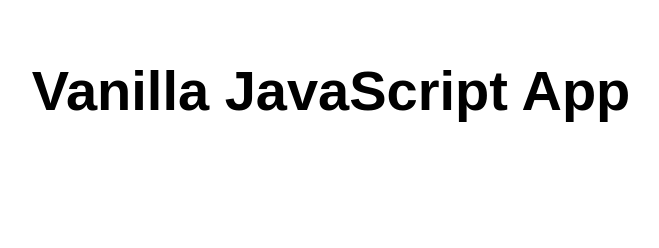
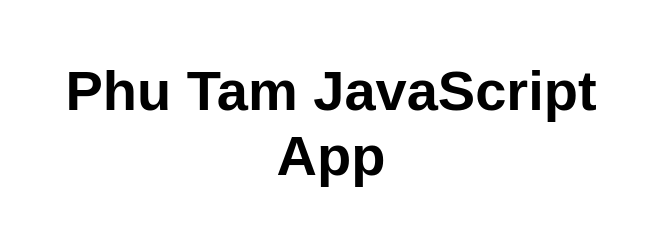
Before and after one commit to PhuTam54/azure-static-web, a website: page src/index.html in a window 1280 px wide. Shown: the whole page, without its empty margins (309-968 px from the left). Drawn offline with Linux system fonts and the light colour scheme.

Commit message:
Edit content

```diff
--- a/src/index.html
+++ b/src/index.html
@@ -5,12 +5,12 @@
   <meta charset="UTF-8">
   <meta name="viewport" content="width=device-width, initial-scale=1.0">
   <link rel="stylesheet" href="styles.css">
-  <title>Vanilla JavaScript App</title>
+  <title>Phu Tam JavaScript App</title>
 </head>
 
 <body>
   <main>
-    <h1>Vanilla JavaScript App</h1>
+    <h1>Phu Tam JavaScript App</h1>
   </main>
 </body>
 
```
